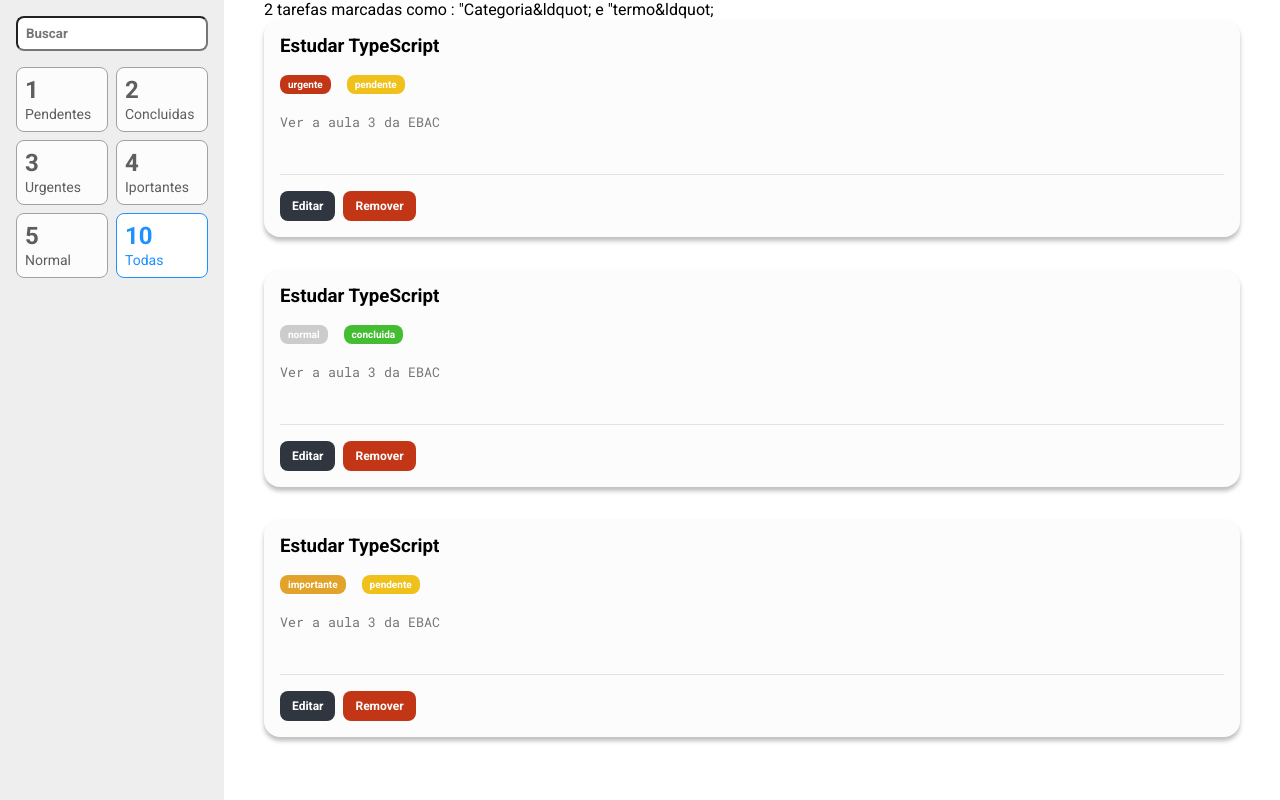
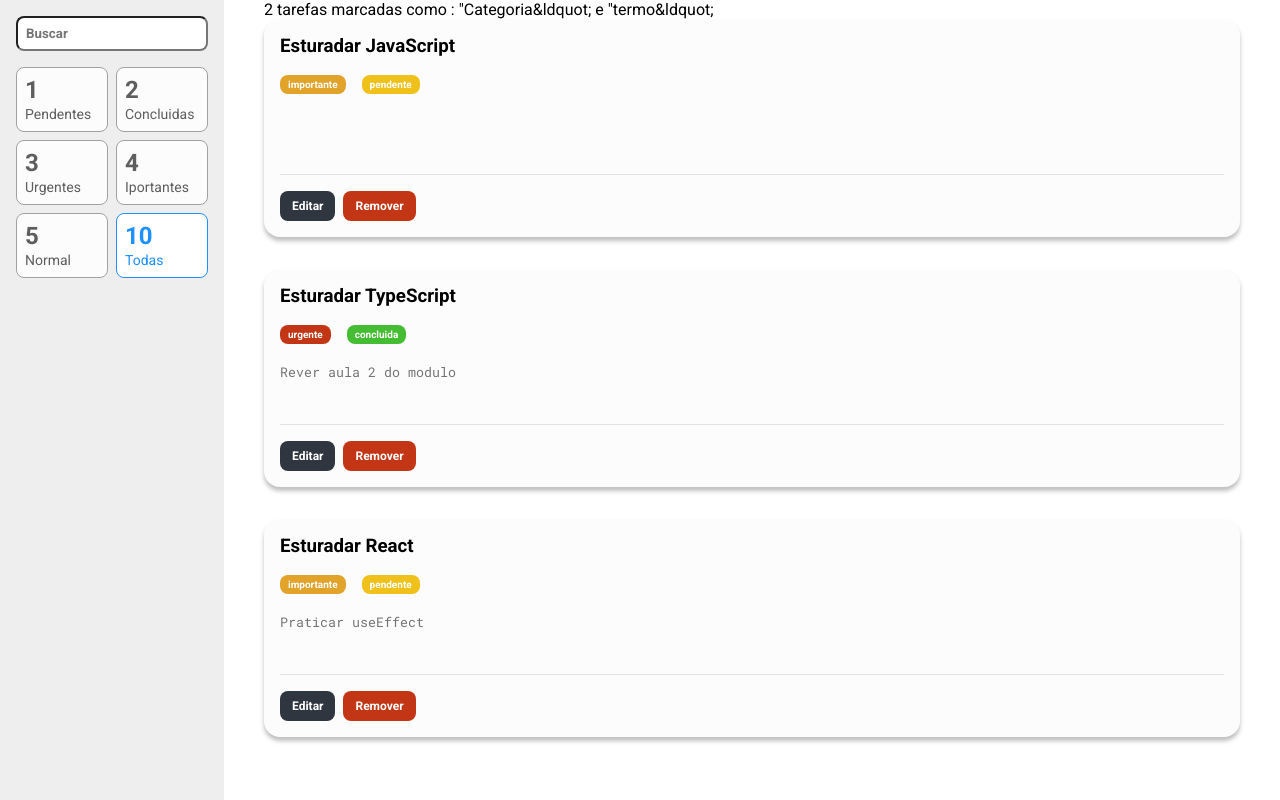
Before and after one commit to thallesrafaell/todo-list-react-redux, a React (Create React App) app: page / in a window 1280 px wide. Built offline with nearby package versions, Linux system fonts and the light colour scheme.

Commit message:
Configurando e consumido estados com Redux

```diff
--- a/src/App.tsx
+++ b/src/App.tsx
@@ -1,16 +1,18 @@
+import { Provider } from 'react-redux'
 import BarraLateral from './containers/BarraLateral'
 import ListaDeTarefas from './containers/ListaDeTarefas'
 import EstiloGlobal, { Container } from './styles'
+import store from './store/index'
 
 function App() {
   return (
-    <>
+    <Provider store={store}>
       <EstiloGlobal />
       <Container>
         <BarraLateral />
         <ListaDeTarefas />
       </Container>
-    </>
+    </Provider>
   )
 }
 
--- a/src/containers/ListaDeTarefas/index.tsx
+++ b/src/containers/ListaDeTarefas/index.tsx
@@ -1,28 +1,14 @@
+import { useSelector } from 'react-redux'
+
 import Tarefa from '../../components/Tarefa'
 import { Container } from './styles'
-import * as enums from '../../utils/enums/Tarefa'
-const tarefas = [
-  {
-    titulo: 'Estudar TypeScript',
-    descricao: 'Ver a aula 3 da EBAC',
-    prioridade: enums.Prioridade.URGENTE,
-    status: enums.Status.PENDENTE
-  },
-  {
-    titulo: 'Estudar TypeScript',
-    descricao: 'Ver a aula 3 da EBAC',
-    prioridade: enums.Prioridade.NORMAL,
-    status: enums.Status.CONCLUIDA
-  },
-  {
-    titulo: 'Estudar TypeScript',
-    descricao: 'Ver a aula 3 da EBAC',
-    prioridade: enums.Prioridade.IMPORTANTE,
-    status: enums.Status.PENDENTE
-  }
-]
 
-const ListaDeTarefas = () => (
+import { RootReducer } from '../../store'
+
+const ListaDeTarefas = () => {
+  const { tarefas } = useSelector((state: RootReducer) => state)
+
+  return (
     <Container>
       <p>
         2 tarefas marcadas como : &quot;Categoria&ldquot; e &quot;termo&ldquot;
@@ -41,5 +27,6 @@ const ListaDeTarefas = () => (
       </ul>
     </Container>
   )
+}
 
 export default ListaDeTarefas
--- /dev/null
+++ b/src/models/Tarefa.ts
@@ -0,0 +1,25 @@
+import * as enums from '../utils/enums/Tarefa'
+
+class Tarefa {
+  titulo: string
+  prioridade: enums.Prioridade
+  status: enums.Status
+  descricao: string
+  id: number
+
+  constructor(
+    titulo: string,
+    prioridade: enums.Prioridade,
+    status: enums.Status,
+    descricao: string,
+    id: number
+  ) {
+    this.titulo = titulo
+    this.prioridade = prioridade
+    this.status = status
+    this.descricao = descricao
+    this.id = id
+  }
+}
+
+export default Tarefa
--- /dev/null
+++ b/src/store/index.ts
@@ -0,0 +1,10 @@
+import { configureStore } from '@reduxjs/toolkit'
+import tarefasReducer from './reducers/Tarefas'
+const store = configureStore({
+  reducer: {
+    tarefas: tarefasReducer
+  }
+})
+
+export type RootReducer = ReturnType<typeof store.getState>
+export default store
--- /dev/null
+++ b/src/store/reducers/Tarefas.ts
@@ -0,0 +1,40 @@
+import { createSlice, PayloadAction } from '@reduxjs/toolkit'
+import Tarefa from '../../models/Tarefa'
+import * as enums from '../../utils/enums/Tarefa'
+
+const tarefaSlice = createSlice({
+  name: 'ListaDeTarefas',
+  initialState: [
+    new Tarefa(
+      'Esturadar JavaScript',
+      enums.Prioridade.IMPORTANTE,
+      enums.Status.PENDENTE,
+      '',
+      1
+    ),
+
+    new Tarefa(
+      'Esturadar TypeScript',
+      enums.Prioridade.URGENTE,
+      enums.Status.CONCLUIDA,
+      'Rever aula 2 do modulo',
+      2
+    ),
+    new Tarefa(
+      'Esturadar React',
+      enums.Prioridade.IMPORTANTE,
+      enums.Status.PENDENTE,
+      'Praticar useEffect',
+      3
+    )
+  ],
+  reducers: {
+    remover: (state, action: PayloadAction<number>) => {
+      state = state.filter((tarefa) => tarefa.id !== action.payload)
+    }
+  }
+})
+
+export const { remover } = tarefaSlice.actions
+
+export default tarefaSlice.reducer
```
Lines whose indentation alone changed are shown as unchanged.
